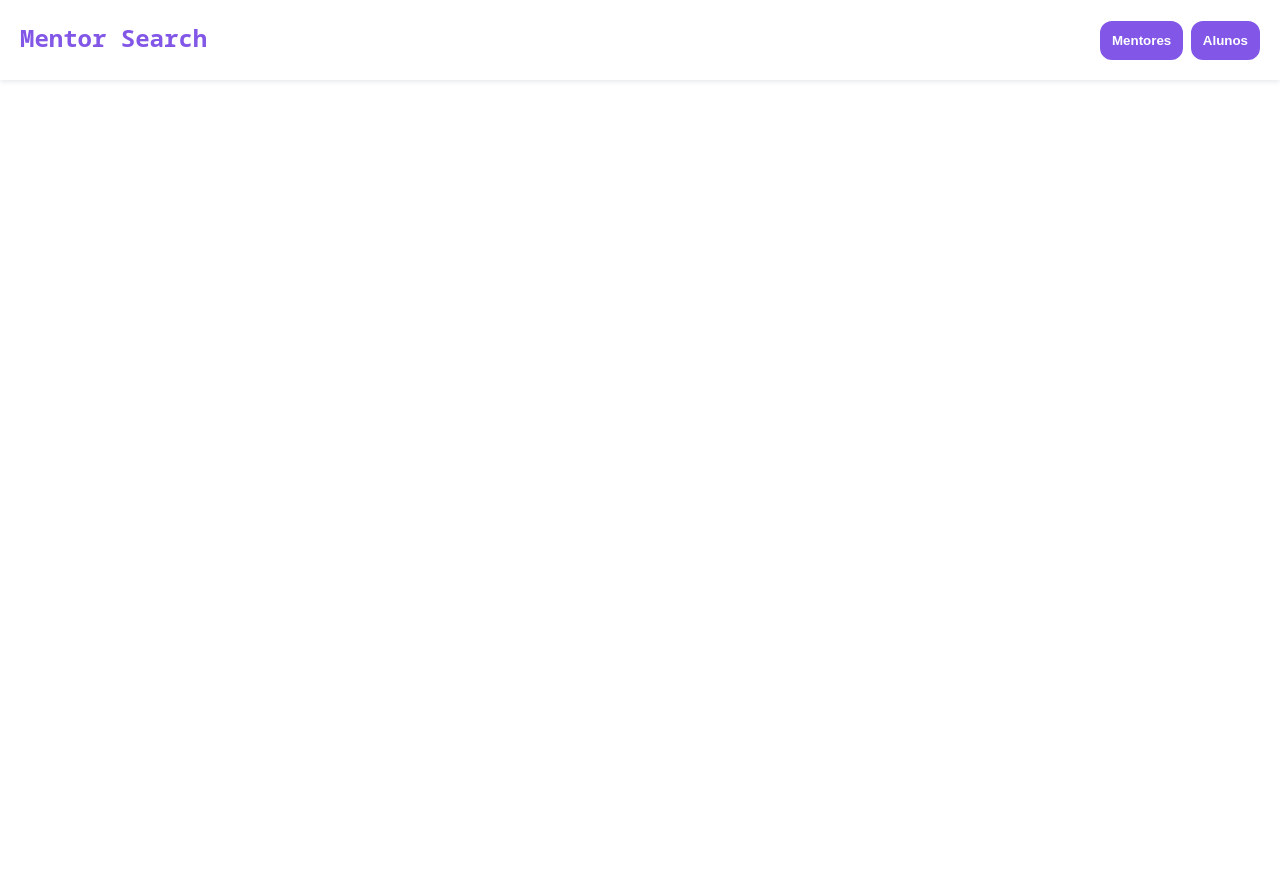
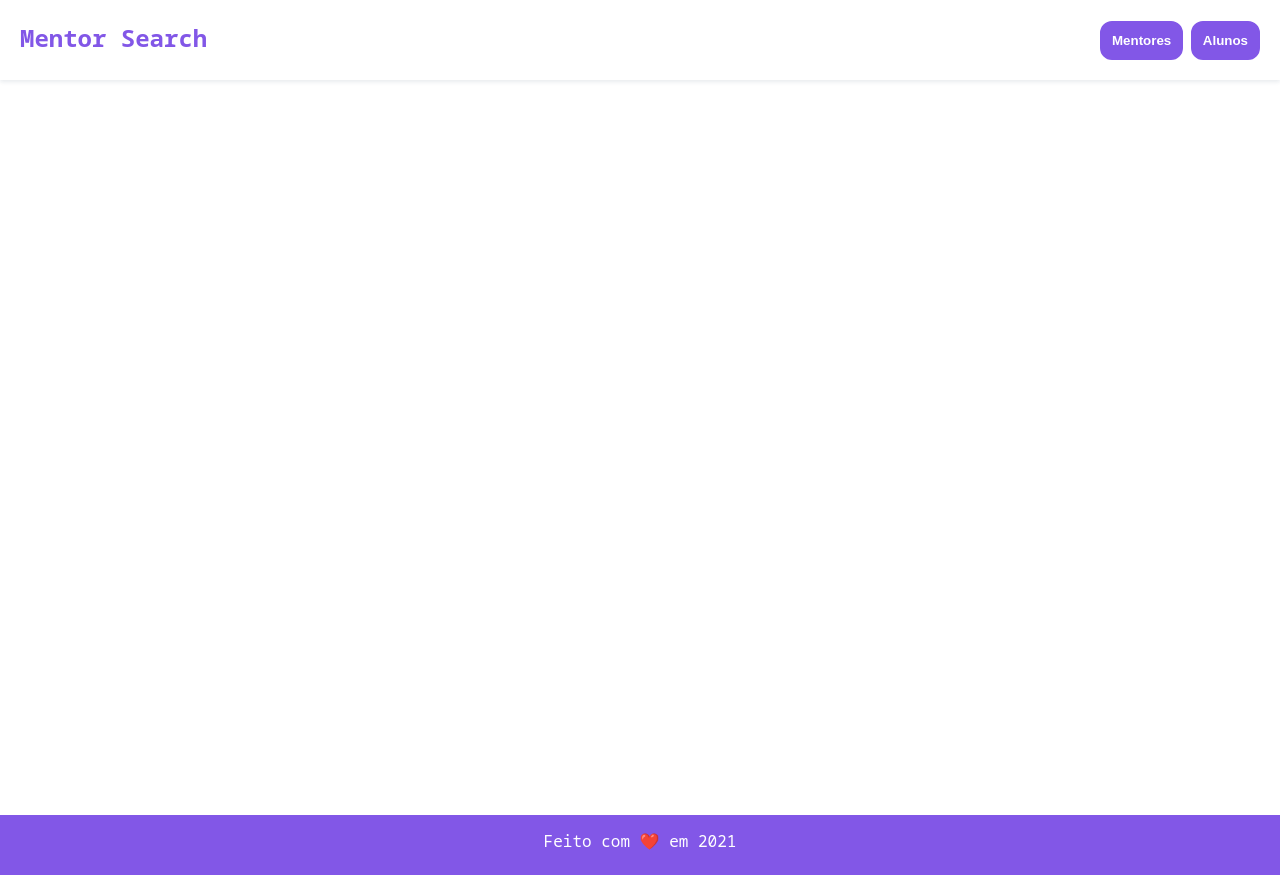
Before and after one commit to Karinemoreira/mentor-search, a Vue app: page / in a window 1280 px wide. Before the commit the page ends 800 px from the top, so only its background shows below. Built offline with nearby package versions, Linux system fonts and the light colour scheme.

Commit message:
firt version footer

```diff
--- a/src/App.vue
+++ b/src/App.vue
@@ -3,15 +3,18 @@
   <main>
       <router-view />
   </main>
+  <Footer />
 </template>
 
 <script>
   import Header from "./components/Header.vue";
+    import Footer from "./components/Footer.vue";
+
 
   export default {
     name: "App",
     components: {
-      Header,
+      Header, Footer
     },
   };
 </script>
--- a/src/components/Footer.vue
+++ b/src/components/Footer.vue
@@ -1,6 +1,6 @@
 <template>
   <footer>
-    <p>Footer</p>
+    <p>Feito com ❤️ em 2021</p>
   </footer>
 </template>
 
@@ -11,4 +11,16 @@
 </script>
 
 <!-- Add "scoped" attribute to limit CSS to this component only -->
-<style scoped></style>
+<style scoped>
+footer {
+      width: 100%;
+      height: 30px;
+      background: #8257e7;
+      padding: 15px 0;
+      text-align: center;
+      font-size: 1rem;
+      color: #fff;
+      position: relative;
+      top: 75px;
+}
+</style>
```
